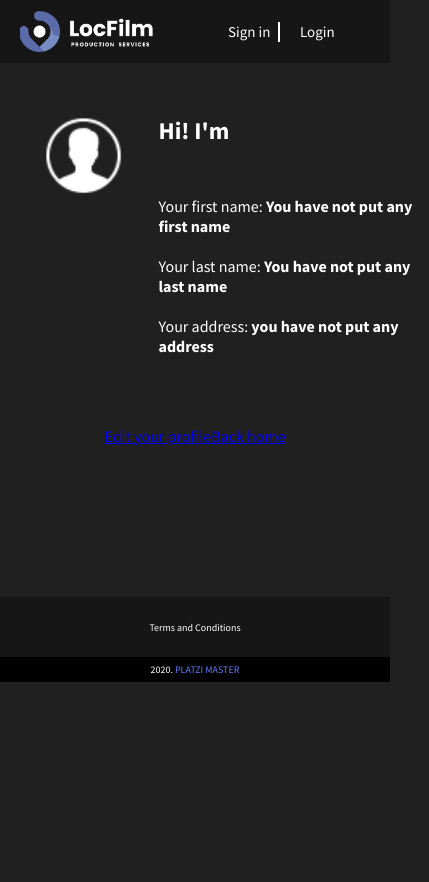
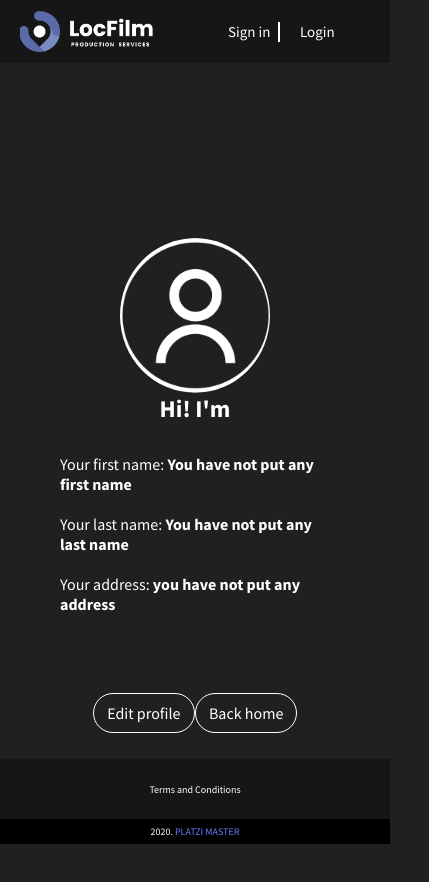
Before and after one commit to cesarp04/locfilm-frontend, a React app: page /user in a window 390 px wide. Shown: the top 882 px of the page, 429 px wide, since content can reach past the window. Before the commit the page ends 844 px from the top, so only its background shows below. Built offline with nearby package versions, Linux system fonts and the light colour scheme; no server answers.

Commit message:
update-change-User-Pages

```diff
--- a/src/assets/styles/components/Login.scss
+++ b/src/assets/styles/components/Login.scss
@@ -62,17 +62,24 @@
 .login__container__form--input:nth-child(2) {
   margin-top: 27px;
 }
-.login__container__form--btn {
+.login__container__form--btn{
   width: 140px;
   height: 38px;
   border-radius: 20px;
-  background-color: $button-color;
   color: white;
   text-align: center;
   margin-top: 27px;
   border: none;
   outline: none;
   cursor: pointer;
+  background-color: $primary-color;
+  border: 1px solid $white;
+
+
+}
+.login__container__form--btn:hover{
+  background-color: $button-color;
+
 }
 .login__container__remember-me {
   width: 248px;
--- a/src/assets/styles/components/Register.scss
+++ b/src/assets/styles/components/Register.scss
@@ -53,6 +53,10 @@
   color: $white;
   outline: none;
 }
+.input_register1:hover{
+  border: 1px solid $button-color;
+
+}
 .input_register1::placeholder{
   color: #6b6b6b;
 }
@@ -82,12 +86,16 @@
   color: $white;
   outline: none;
 }
+.input_register:hover{
+  border: 1px solid $button-color;
+
+}
 .input_register::placeholder {
   color: #6b6b6b;
 }
 
 .btn-register {
-  background-color: $button-color;
+  background-color: $primary-color;
   color: $white;
   margin-top: 30px;
   margin-bottom: 30px;
@@ -98,7 +106,11 @@
   border-radius: 20px;
   outline: none;
 }
+.btn-register:hover{
+  background-color: $button-color;
 
+
+}
 @media screen and (max-width: 480px) {
   .container__auth__title{
     border: none;
--- a/src/assets/styles/components/UserProfile.scss
+++ b/src/assets/styles/components/UserProfile.scss
@@ -1,4 +1,6 @@
 @import "../Vars.scss";
+
+
 
 .confirmed{
   padding: 0;
@@ -12,28 +14,75 @@ margin: 0;
   display: flex;
   justify-content: center;
   color: $white;
+  height: calc(100vh - (90px + 200px));
+  height: auto;
+  margin-bottom: 50px;
 }
 
 .container-about {
-  margin: 30px 0 0 100px;
+  margin: 0 ;
 }
 .container-about h1 {
   margin-bottom: 50px;
+  text-align: center;
 }
 
 .container-about p {
   width: 270px;
   margin-top: 20px;
 }
+.container-links{
+  width: 75%;
+  height: 38px;
+  display: flex;
+  justify-content: center;
+  justify-content: space-between;
 
+  align-items: center;
+}
+.container-links>a{
+  background-color: purple;
+  width: 120px;
+  height: 100%;
+  text-decoration: none;
+  color: $white;
+  display: flex;
+  justify-content: center;
+  align-items: center;
+  border: 1px solid $white;
+  border-radius: 20px;
+  background-color: $primary-color;
+
+
+}
+.container-links>a:hover{
+  background-color: $button-color;
+}
 @media (max-width: 768px) {
-  .container-user {
-    flex-wrap: wrap;
-    justify-content: center;
-    color: $white;
-  }
+
   .container-about {
     width: 80%;
+  }
+  .container-photo{
+    width: 70%;
+    margin-top: 20px;
+    flex-direction: column;
+    height: auto;
+    display: flex;
+    justify-content: center;
+    align-items: center;
+  }
+  .container-about{
+    display: flex;
+    align-items: center;
+    justify-content: center;
+    flex-direction: column;
+
+
+  }
+  .container-links{
+    justify-content: space-evenly;
+    margin-top: 50px;
   }
 }
 @media (max-width: 425px) {
@@ -41,15 +90,31 @@ margin: 0;
     flex-wrap: wrap;
     justify-content: center;
     color: $white;
+    height: calc(100vh - (63px + 85px));
+    margin: 0;
   }
 
   .container-about {
     margin: 0;
     padding: 0;
     width: 223px;
+    margin-bottom: 30px;
   }
 
-  .container-about h1 {
+  .container-about>h1 {
     margin-top: 0px;
+    margin-bottom: 10px;
+
   }
+  .container-photo-perfil>img{
+    // background-color: wheat;
+    width: 100%;
+    height: 100%;
+    margin-bottom: 50px;
+  }
+  .container-photo{
+    margin: 0;
+    height: 100vh;
+  }
+
 }
--- a/src/components/Register.jsx
+++ b/src/components/Register.jsx
@@ -168,15 +168,7 @@ const Register = () => {
               placeholder="Address"
               onChange={updateInput}
             />
-            <label htmlFor="">upload your profile picture</label>
-            <input
-              type="file"
-              placeholder="imagen perfil"
-              name="picture"
-              className="auth__input"
-              autoComplete="off"
-              onChange={updateInput}
-            />
+
             <button type="submit" className="btn-register">
               Register
             </button>
--- a/src/containers/UserProfile.jsx
+++ b/src/containers/UserProfile.jsx
@@ -29,7 +29,7 @@ const User = () => {
           </figure>
 
           <div className="container-about">
-            <h1>Hi! I'm {data.username}</h1>
+            <h1>Hi! I&apos;m {data.username}</h1>
 
             {data.first_name ? (
               <p>Your first name:{data.first_name}</p>
@@ -55,8 +55,11 @@ const User = () => {
               </p>
             )}
           </div>
-          <Link to="/edit">Edit your profile</Link>
-          <Link to="/">Back home</Link>
+          <div className="container-links">
+            <Link to="/edit">Edit  profile</Link>
+            <Link to="/">Back home</Link>
+          </div>
+
         </div>
       </section>
     </>
```
Also changed, not shown: src/assets/static/user-icon.png.
